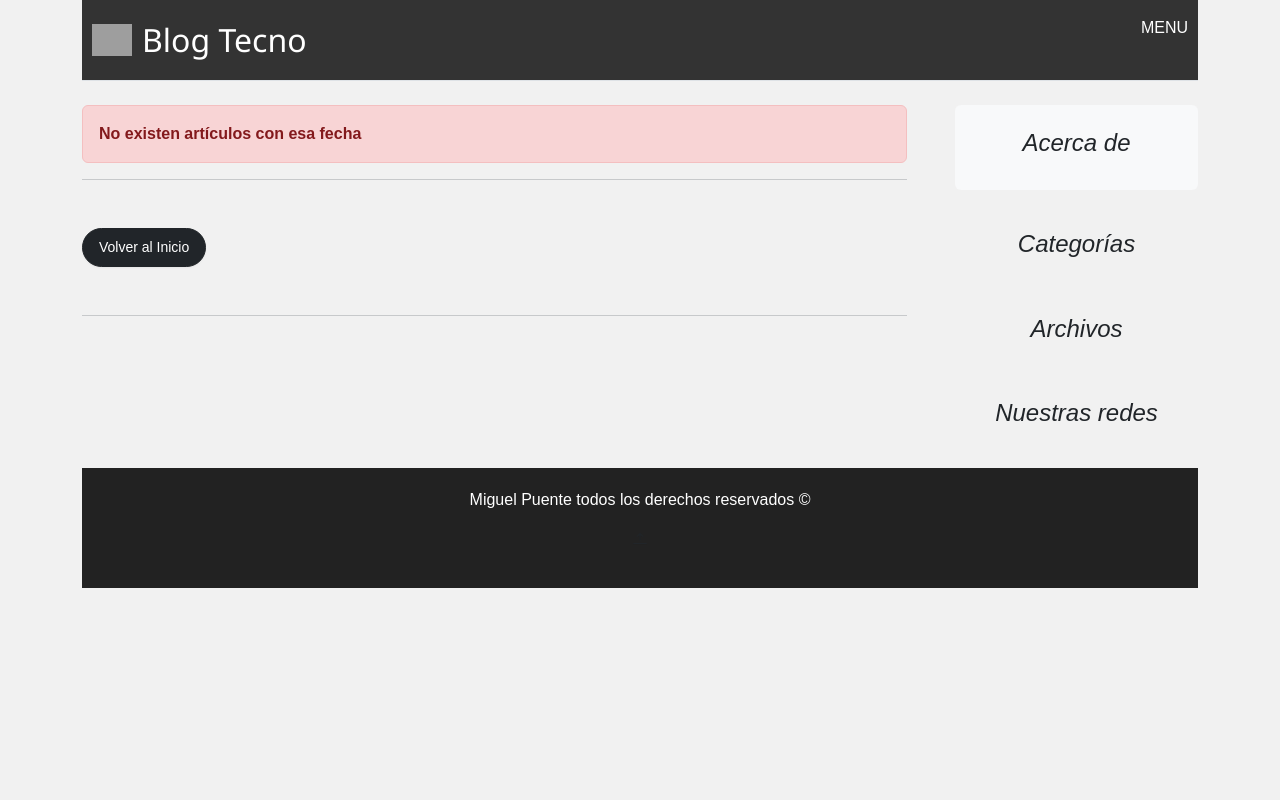
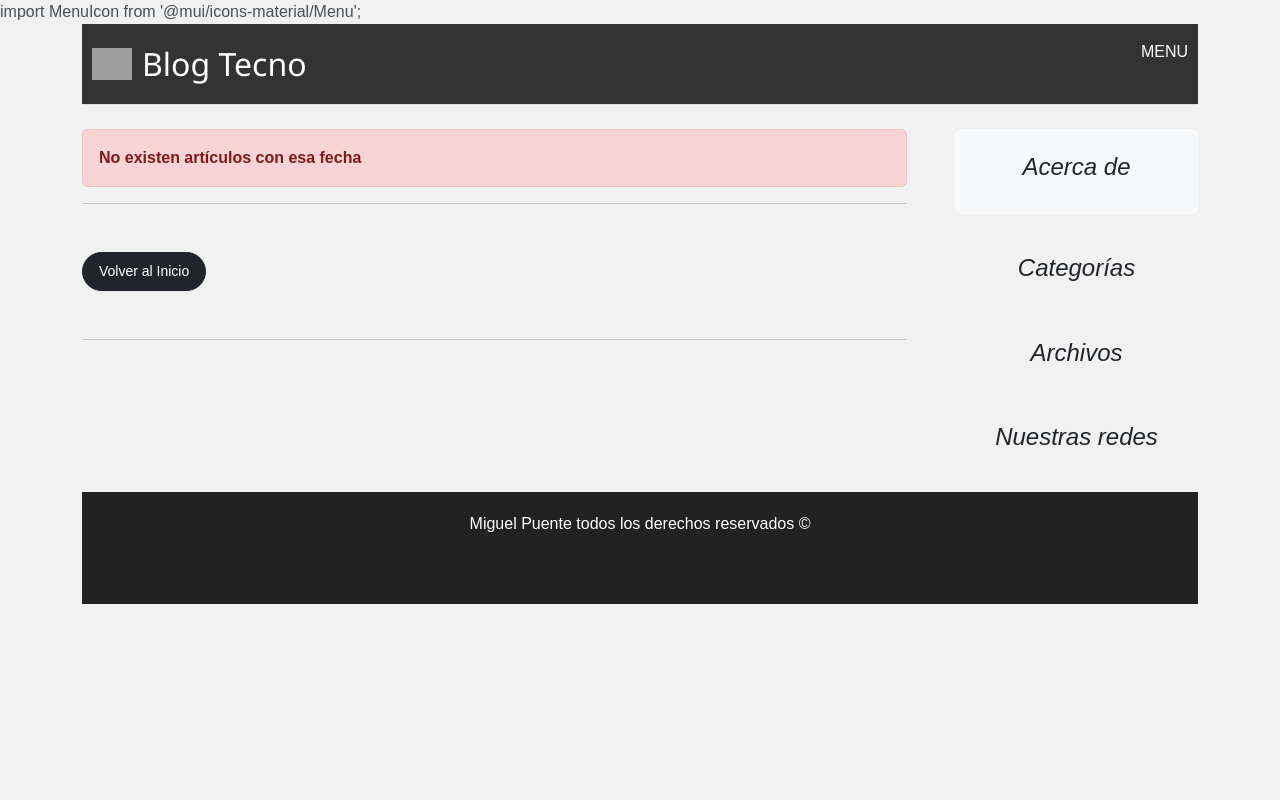
Before and after one commit to DiegoEscu37/Este, a Django app: template templates/blog/archivo.html in a window 1280 px wide. Run offline with Django 4.2, Linux system fonts and the light colour scheme; the template is opened without the code that fills it, so the values that code supplies are empty; some libraries are stand-ins or nearby versions; grey boxes are pictures that could not be loaded.

Commit message:
cambios menores

```diff
--- a/templates/blog/base.html
+++ b/templates/blog/base.html
@@ -1,4 +1,5 @@
 {% load static %}
+import MenuIcon from '@mui/icons-material/Menu';
 <!doctype html>
 <html lang="es">
 
@@ -12,7 +13,6 @@
   <link href="{% static 'blog/css/blog.css' %}" rel="stylesheet">
   <link rel="stylesheet" href="https://cdn.jsdelivr.net/npm/bootstrap-icons@1.10.5/font/bootstrap-icons.css">
   <style>
-    /* Additional Custom Styles Here */
     body {
       font-family: 'Arial', sans-serif;
       background-color: #f1f1f1;
```
